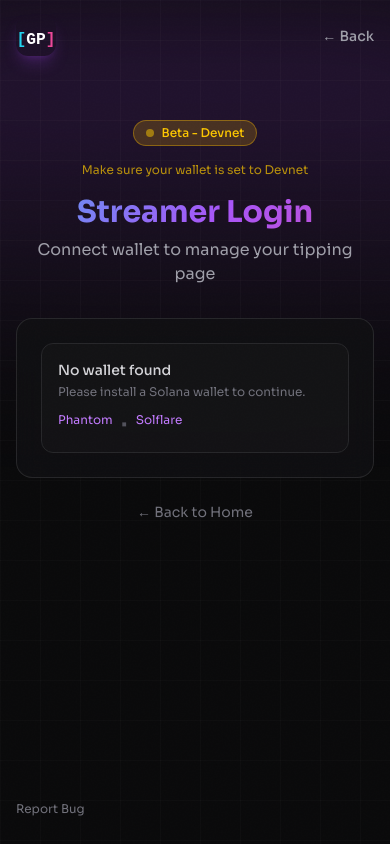
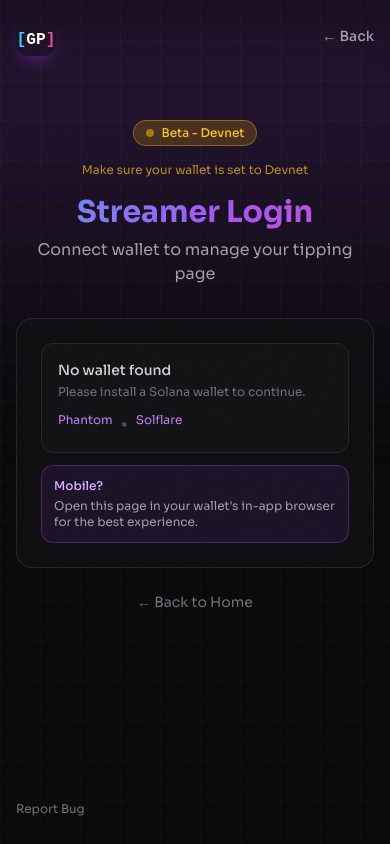
Before and after one commit to Gliana-Labs/gliana-pay-web, a SvelteKit app: page /login in a window 390 px wide. Built offline with nearby package versions, Linux system fonts and the light colour scheme.

Commit message:
feat: add mobile in-app browser hint to login page when no wallets are detected

```diff
--- a/src/routes/login/+page.svelte
+++ b/src/routes/login/+page.svelte
@@ -341,6 +341,11 @@
                 <a href="https://solflare.com" target="_blank" rel="noopener noreferrer" class="text-xs text-purple-400 hover:text-purple-300">Solflare</a>
               </div>
             </div>
+
+            <div class="mt-3 p-3 bg-purple-500/10 border border-purple-500/30 rounded-xl text-left">
+              <p class="text-xs font-medium text-purple-300 mb-1">Mobile?</p>
+              <p class="text-xs text-zinc-400">Open this page in your wallet's in-app browser for the best experience.</p>
+            </div>
           {/if}
         {:else}
           <!-- Connected -->
```
